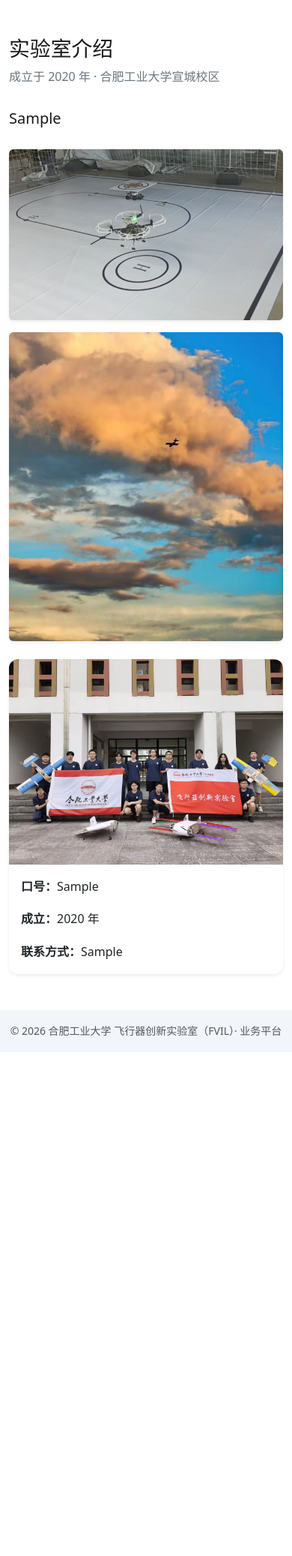
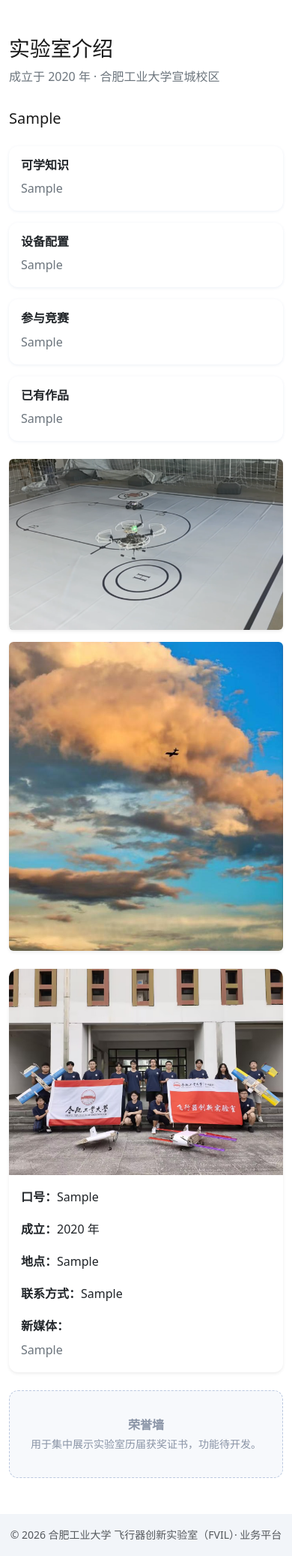
Before and after one commit to Mike-lin300/hfut-fvil, a Django app: page /about/ in a window 390 px wide. Shown: the part 60-2135 px from the top of the page at 75% size. Before the commit the page ends 1463 px from the top, so only its background shows below. Run offline with Django 5.2, Linux system fonts and the light colour scheme; tables that the repository leaves empty hold one stand-in row (values such as "Sample post"); some libraries are stand-ins or nearby versions.

Commit message:
feat: 五项调整（hero手机端按图片比例自适应+品牌区紧凑；介绍页四分区+荣誉墙占位+新媒体账号；成员页学生占位+简介全文；导航去导学资料保留/guide/；专业栏请选择占位）

```diff
--- a/lab/models.py
+++ b/lab/models.py
@@ -17,6 +17,25 @@ class LabProfile(models.Model):
     contact = models.CharField(
         "联系方式", max_length=200, blank=True,
         help_text="QQ群 / 邮箱等，展示于页脚与概况页",
+    )
+    location = models.CharField(
+        "实验室地点", max_length=200, blank=True,
+        help_text="如：计算机中心楼 302B、310、311",
+    )
+    knowledge = models.TextField(
+        "可学知识", blank=True, help_text="每行一条",
+    )
+    equipment = models.TextField(
+        "设备配置", blank=True, help_text="每行一条",
+    )
+    competitions = models.TextField(
+        "参与竞赛", blank=True, help_text="每行一条",
+    )
+    works = models.TextField(
+        "已有作品", blank=True, help_text="每行一条",
+    )
+    media_accounts = models.TextField(
+        "新媒体账号", blank=True, help_text="B站/抖音等，每行一条",
     )
 
     class Meta:
--- a/recruitment/forms.py
+++ b/recruitment/forms.py
@@ -5,7 +5,9 @@ from .models import Applicant
 # 专业选择列表：合肥工业大学宣城校区招生专业
 # 来源：2025/2026 年招生计划（掌上高考招生计划库），含物理类 16 个 + 历史类 2 个（网络与新媒体、英语）；
 # 与安徽 2025 年物理类投放一致，并补全宣城校区历史类专业。按拼音首字母排序。
+# 首项为空占位：默认不选中任何专业，必须由报名者主动选择。
 MAJOR_CHOICES = [
+    ("", "请选择专业"),
     ("材料成型及控制工程", "材料成型及控制工程"),
     ("地球信息科学与技术", "地球信息科学与技术"),
     ("电气工程与智能控制", "电气工程与智能控制"),
@@ -33,6 +35,7 @@ class SignupForm(forms.ModelForm):
     major = forms.ChoiceField(
         label="专业",
         choices=MAJOR_CHOICES,
+        error_messages={"required": "请选择专业"},
         widget=forms.Select(attrs={"class": "form-control"}),
     )
 
--- a/static/css/custom.css
+++ b/static/css/custom.css
@@ -111,10 +111,58 @@ a,
     box-shadow: 0 4px 12px rgba(0, 0, 0, 0.2);
 }
 
+/* ===== 占位块（荣誉墙 / 学生成员等功能待开发区域） ===== */
+.placeholder-block {
+    border: 1px dashed rgba(12, 60, 140, 0.25);
+    border-radius: 0.75rem;
+    background-color: #f7f9fc;
+    color: #8a94a6;
+    text-align: center;
+    padding: 2rem 1rem;
+}
+
 /* ===== 响应式（手机 375px） ===== */
 @media (max-width: 576px) {
+    /* 手机端 hero 不再固定 100vh：高度按图片比例自适应（16:10），
+       避免横图被竖长容器裁剪到只剩一小截；桌面端保持全屏。 */
+    .hero-carousel {
+        height: auto;
+        min-height: 0;
+    }
+
+    .hero-carousel .carousel-inner,
+    .hero-carousel .carousel-item {
+        height: auto;
+    }
+
+    .hero-img {
+        height: auto;
+        aspect-ratio: 16 / 10;
+    }
+
+    .hero-brand {
+        padding: 0.75rem 0.75rem !important;
+    }
+
+    .hero-brand img {
+        height: 56px !important;
+        width: 56px !important;
+    }
+
     .hero-brand h1 {
-        font-size: 1.75rem; /* 移动端防止口号与徽章横向溢出 */
+        font-size: 1.4rem; /* 移动端防止口号与徽章横向溢出 */
+    }
+
+    .hero-brand p.text-white-50 {
+        display: none; /* 移动端隐藏英文副标题行，保持紧凑 */
+    }
+
+    .hero-actions {
+        padding: 0.75rem !important;
+    }
+
+    .hero-actions .btn {
+        font-size: 0.875rem;
     }
 
     .hero-logo {
--- a/templates/base.html
+++ b/templates/base.html
@@ -23,8 +23,7 @@
             <ul class="navbar-nav ms-auto">
                 <li class="nav-item"><a class="nav-link {% if request.resolver_match.url_name == 'home' %}active{% endif %}" href="/">首页</a></li>
                 <li class="nav-item"><a class="nav-link {% if request.resolver_match.url_name == 'lab_profile' %}active{% endif %}" href="/about/">实验室介绍</a></li>
-                <li class="nav-item"><a class="nav-link {% if request.resolver_match.url_name == 'lab_teachers' %}active{% endif %}" href="/about/teachers/">指导老师</a></li>
-                <li class="nav-item"><a class="nav-link {% if request.resolver_match.url_name == 'guide' %}active{% endif %}" href="/guide/">导学资料</a></li>
+                <li class="nav-item"><a class="nav-link {% if request.resolver_match.url_name == 'lab_teachers' %}active{% endif %}" href="/about/teachers/">实验室成员</a></li>
                 <li class="nav-item"><a class="nav-link {% if request.resolver_match.url_name == 'doclib_home' %}active{% endif %}" href="/doclib/">材料库</a></li>
                 <li class="nav-item"><a class="nav-link {% if request.resolver_match.url_name == 'assignment_list' or request.resolver_match.url_name == 'assignment_submit' %}active{% endif %}" href="/assignments/">作业</a></li>
                 <li class="nav-item"><a class="nav-link {% if request.resolver_match.url_name == 'recruit_home' %}active{% endif %}" href="/recruit/">招新入口</a></li>
--- a/templates/core/home.html
+++ b/templates/core/home.html
@@ -53,7 +53,7 @@
         <p class="text-white-50 fs-6 mt-2 mb-0">HFUT Flight Vehicle Innovation Laboratory · Established in {{ profile.founded_year }}.</p>
     </div>
     <!-- 右下角按钮组 -->
-    <div class="position-absolute bottom-0 end-0 p-4 p-lg-5" style="z-index: 10;">
+    <div class="hero-actions position-absolute bottom-0 end-0 p-4 p-lg-5" style="z-index: 10;">
         <div class="d-flex gap-2">
             <a class="btn btn-accent" href="/recruit/">招新报名</a>
             <a class="btn btn-outline-light" href="/about/">了解实验室</a>
--- a/templates/lab/profile.html
+++ b/templates/lab/profile.html
@@ -10,9 +10,54 @@
     <p class="text-secondary mb-4">成立于 {{ profile.founded_year }} 年 · 合肥工业大学宣城校区</p>
 
     <div class="row g-4">
-        <!-- 简介全文 -->
+        <!-- 主栏：简介 + 分区信息 + 掠影图 -->
         <div class="col-lg-8">
             <div class="lead" style="white-space: pre-line;">{{ profile.intro }}</div>
+
+            {% if profile.knowledge or profile.equipment or profile.competitions or profile.works %}
+            <div class="row g-3 mt-1">
+                {% if profile.knowledge %}
+                <div class="col-md-6">
+                    <div class="card h-100">
+                        <div class="card-body">
+                            <h6 class="card-title fw-semibold">可学知识</h6>
+                            <p class="card-text text-secondary mb-0" style="white-space: pre-line;">{{ profile.knowledge }}</p>
+                        </div>
+                    </div>
+                </div>
+                {% endif %}
+                {% if profile.equipment %}
+                <div class="col-md-6">
+                    <div class="card h-100">
+                        <div class="card-body">
+                            <h6 class="card-title fw-semibold">设备配置</h6>
+                            <p class="card-text text-secondary mb-0" style="white-space: pre-line;">{{ profile.equipment }}</p>
+                        </div>
+                    </div>
+                </div>
+                {% endif %}
+                {% if profile.competitions %}
+                <div class="col-md-6">
+                    <div class="card h-100">
+                        <div class="card-body">
+                            <h6 class="card-title fw-semibold">参与竞赛</h6>
+                            <p class="card-text text-secondary mb-0" style="white-space: pre-line;">{{ profile.competitions }}</p>
+                        </div>
+                    </div>
+                </div>
+                {% endif %}
+                {% if profile.works %}
+                <div class="col-md-6">
+                    <div class="card h-100">
+                        <div class="card-body">
+                            <h6 class="card-title fw-semibold">已有作品</h6>
+                            <p class="card-text text-secondary mb-0" style="white-space: pre-line;">{{ profile.works }}</p>
+                        </div>
+                    </div>
+                </div>
+                {% endif %}
+            </div>
+            {% endif %}
 
             <div class="row g-3 mt-2">
                 <div class="col-md-6">
@@ -24,7 +69,7 @@
             </div>
         </div>
 
-        <!-- 信息卡 -->
+        <!-- 侧栏：信息卡 -->
         <div class="col-lg-4">
             <div class="card shadow-sm">
                 <img src="{% static 'img/team.png' %}" class="card-img-top" alt="实验室成员合影">
@@ -33,12 +78,25 @@
                     <p class="card-text"><strong>口号：</strong>{{ profile.slogan }}</p>
                     {% endif %}
                     <p class="card-text"><strong>成立：</strong>{{ profile.founded_year }} 年</p>
+                    {% if profile.location %}
+                    <p class="card-text"><strong>地点：</strong>{{ profile.location }}</p>
+                    {% endif %}
                     {% if profile.contact %}
                     <p class="card-text"><strong>联系方式：</strong>{{ profile.contact }}</p>
+                    {% endif %}
+                    {% if profile.media_accounts %}
+                    <p class="card-text mb-1"><strong>新媒体：</strong></p>
+                    <p class="card-text text-secondary mb-0" style="white-space: pre-line;">{{ profile.media_accounts }}</p>
                     {% endif %}
                 </div>
             </div>
         </div>
+    </div>
+
+    <!-- 荣誉墙占位（功能待开发） -->
+    <div class="placeholder-block mt-4">
+        <div class="fw-semibold">荣誉墙</div>
+        <div class="small">用于集中展示实验室历届获奖证书，功能待开发。</div>
     </div>
     {% else %}
     <p class="text-secondary">请在后台「实验室概况」中填写简介。</p>
```
Also changed, not shown: templates/lab/teachers.html (+11 -4 lines), lab/migrations/0002_labprofile_competitions_labprofile_equipment_and_more.py (added).
